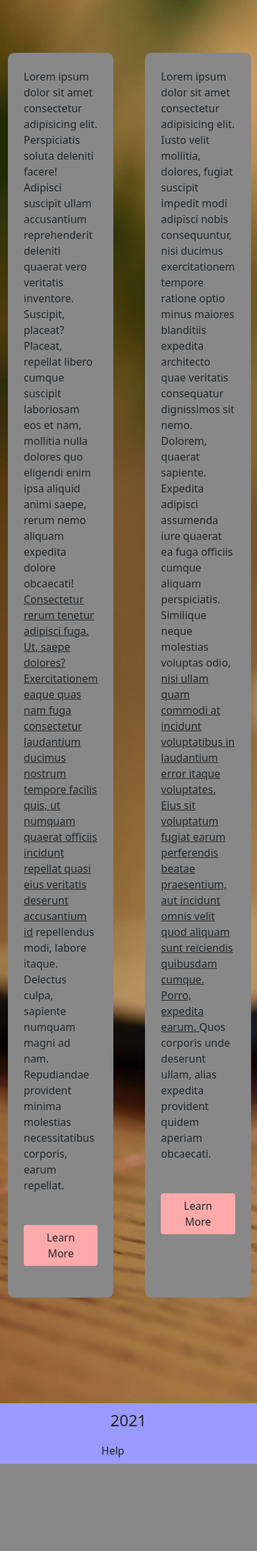
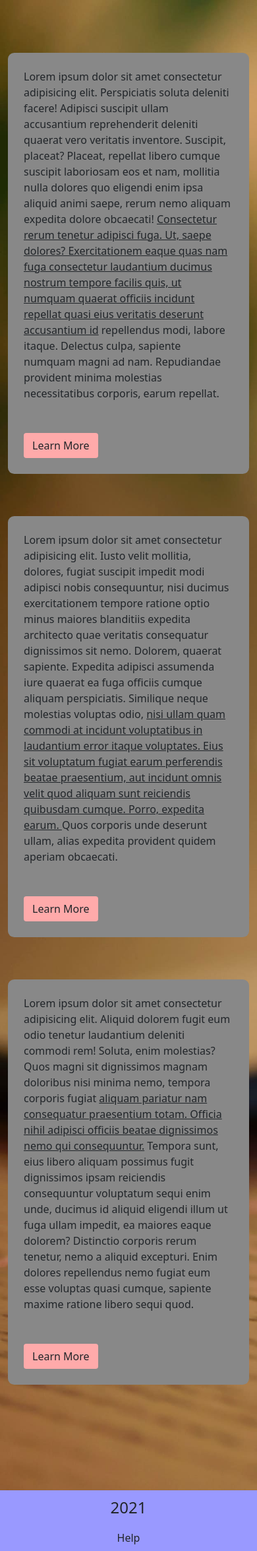
Before and after one commit to EduardYan/results-website, a Flask app: page /more in a window 390 px wide; the page is wider, and only the part inside the window is pictured. Shown: the part 161-2511 px from the top of that part at 66% size. Before the commit the page ends 2379 px from the top of that part, so only its background shows below. Run offline with Flask 2, Linux system fonts and the light colour scheme; some libraries are stand-ins or nearby versions.

Commit message:
site display adaptation added

```diff
--- a/static/css/custom.css
+++ b/static/css/custom.css
@@ -134,7 +134,7 @@ footer p {
 
 footer a {
   text-decoration: none;
-  margin: 0 0 0 48.5%;
+  margin: 0; /*margin 0 for not have margin left*/
 }
 
 /* 700 pixels */
@@ -162,8 +162,12 @@ footer a {
     row-gap: 2rem;
   }
 
+  .more-view {
+    grid-template-columns: 1fr;
+  }
+
   footer a {
-    margin-left: 47%;
+    margin-left: 0;
   }
 
 }
@@ -186,8 +190,5 @@ footer a {
     padding: .5rem;
   }
 
-  footer a {
-    margin-left: 39%;
-  }
 
 }
--- a/static/css/more.css
+++ b/static/css/more.css
@@ -1,11 +1,13 @@
 /* Styles for the more page */
 
+/* View of info */
 .view-info {
   display: grid;
   grid-template-columns: repeat(3, 1fr);
   column-gap: 3rem;
 }
 
+/* parrafo of information */
 .info {
   margin: 2rem 0;
   transition: box-shadow .3s ease;
@@ -22,3 +24,15 @@
 .btn {
   background-color: #ffaaaa;
 }
+
+
+@media(max-width: 700px) {
+  /*changing to 1 column*/
+  .view-info {
+    grid-template-columns: 1fr;
+  }
+}
+
+/*@media(max-width: 500px) {*/
+
+/*}*/
--- a/templates/layout.html
+++ b/templates/layout.html
@@ -32,8 +32,8 @@
 
 
   <!-- FOOTER -->
-  <footer class="p-2">
-    <p class="text-center">2021</p>
+  <footer class="p-2 text-center">
+    <p class="">2021</p>
     <a class="text-dark" href="mailto:helptest@gmail.com">Help</a>
   </footer>
 
```
Also changed, not shown: static/css/contacts.css (+8 -0 lines).
